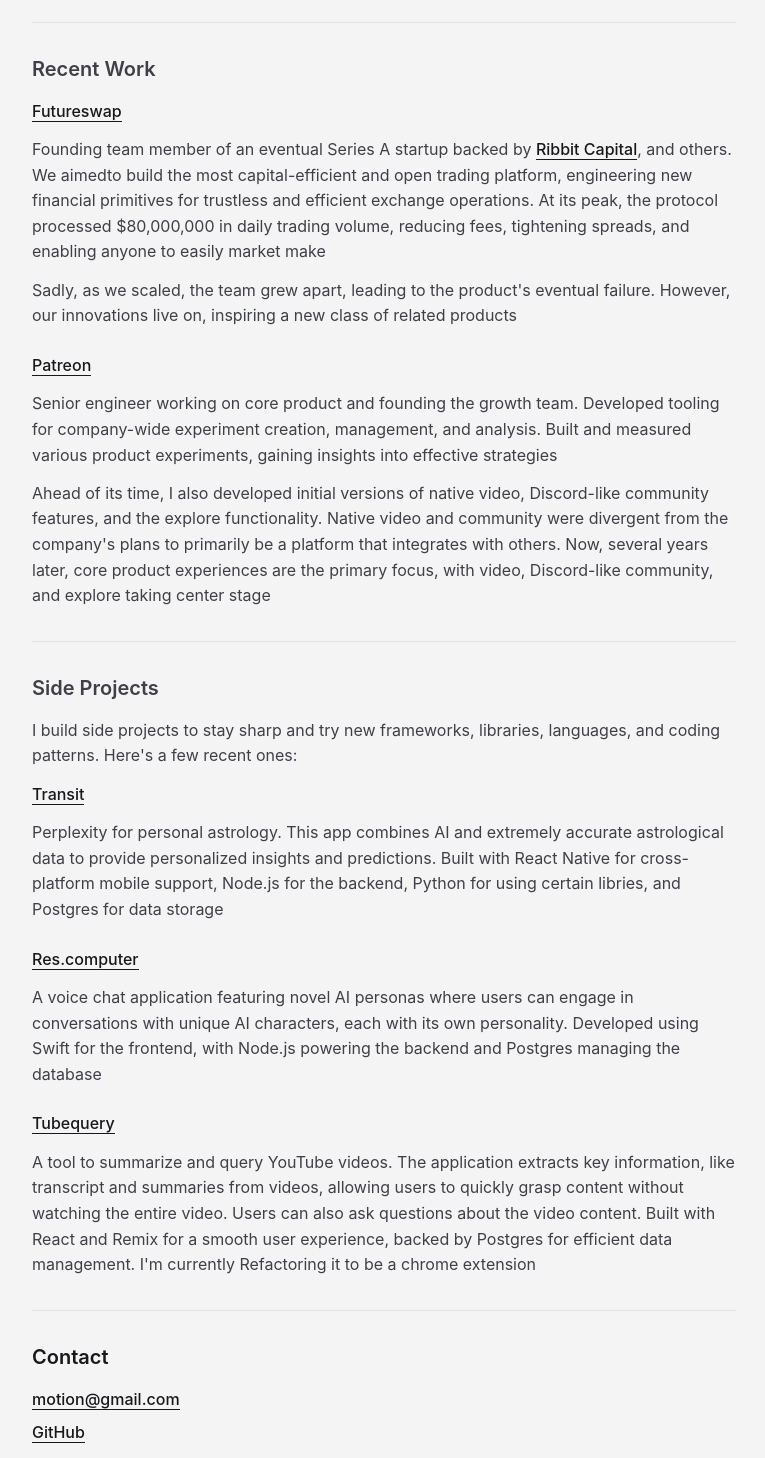
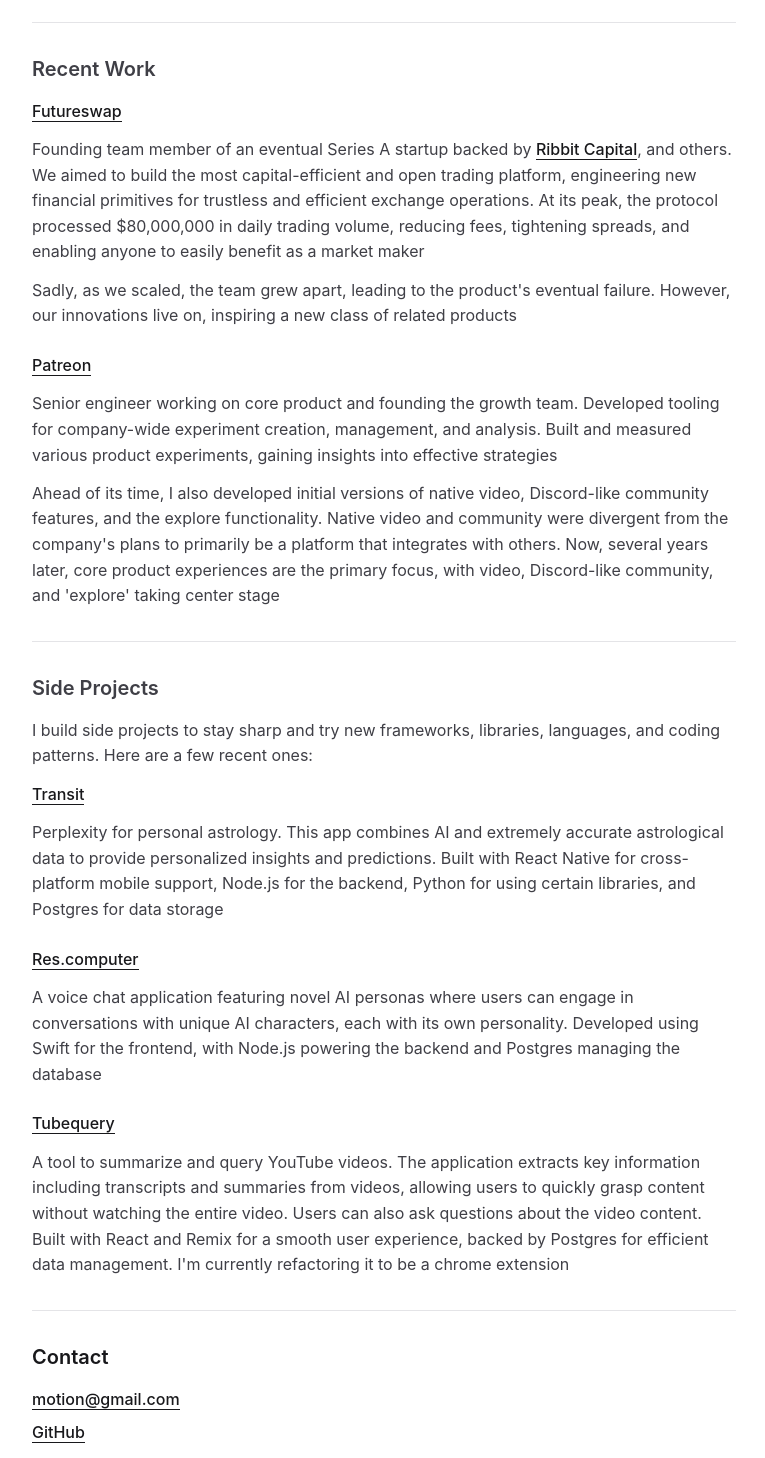
Before and after one commit to mikejonas/portfolio-site, a React (Vite) app: page / in a window 1280 px wide. Shown: the part 220-1678 px from the top of the page, without its empty margins (256-1021 px from the left). Built offline with nearby package versions, Linux system fonts and the light colour scheme.

Commit message:
fix typos

```diff
--- a/src/pages/Portfolio.tsx
+++ b/src/pages/Portfolio.tsx
@@ -5,20 +5,21 @@
 
 const Portfolio: React.FC = () => {
   return (
+    <div className="min-h-screen bg-white dark:bg-zinc-900 purple:bg-purple-light green:bg-green-light pink:bg-pink-light">
       <div className="max-w-3xl mx-auto pb-8 pt-16 px-4 sm:px-6 lg:px-8">
         <div className="flex justify-between items-center mb-6">
-        <h1 className="text-2xl font-semibold text-zinc-900 dark:text-zinc-100">
+          <h1 className="text-2xl font-semibold text-zinc-900 dark:text-zinc-100 purple:text-purple-dark green:text-green-dark pink:text-pink-dark">
             Mike Jonas
           </h1>
           <DarkModeToggle />
         </div>
 
-      <main className="group text-zinc-700 dark:text-zinc-300">
+        <main className="text-zinc-700 dark:text-zinc-300 purple:text-purple-dark green:text-green-dark pink:text-pink-dark">
           <section className="mb-8">
             <p>Builder, creator, coder</p>
             <p>
               Solving problems, learning, working on exciting missions, creating
-            refined produts, and staying on the cutting edge
+              refined products, and staying on the cutting edge
             </p>
           </section>
 
@@ -39,12 +40,12 @@
                   <StyledLink external to="https://ribbitcap.com/our-bets/">
                     Ribbit Capital
                   </StyledLink>
-                , and others. We aimedto build the most capital-efficient and
-                open trading platform, engineering new financial primitives for
-                trustless and efficient exchange operations. At its peak, the
-                protocol processed $80,000,000 in daily trading volume, reducing
-                fees, tightening spreads, and enabling anyone to easily market
-                make
+                  , and others. We aimed to build the most capital-efficient and
+                  open trading platform, engineering new financial primitives
+                  for trustless and efficient exchange operations. At its peak,
+                  the protocol processed $80,000,000 in daily trading volume,
+                  reducing fees, tightening spreads, and enabling anyone to
+                  easily benefit as a market maker
                 </p>
                 <p>
                   Sadly, as we scaled, the team grew apart, leading to the
@@ -60,19 +61,20 @@
                   </StyledLink>
                 </p>
                 <p className="mt-2">
-                Senior engineer working on core product and founding the growth
-                team. Developed tooling for company-wide experiment creation,
-                management, and analysis. Built and measured various product
-                experiments, gaining insights into effective strategies
+                  Senior engineer working on core product and founding the
+                  growth team. Developed tooling for company-wide experiment
+                  creation, management, and analysis. Built and measured various
+                  product experiments, gaining insights into effective
+                  strategies
                 </p>
                 <p>
                   Ahead of its time, I also developed initial versions of native
                   video, Discord-like community features, and the explore
                   functionality. Native video and community were divergent from
                   the company's plans to primarily be a platform that integrates
-                with others. Now, several years later, core product experiences
-                are the primary focus, with video, Discord-like community, and
-                explore taking center stage
+                  with others. Now, several years later, core product
+                  experiences are the primary focus, with video, Discord-like
+                  community, and 'explore' taking center stage
                 </p>
               </div>
             </div>
@@ -84,12 +86,16 @@
             <p className="text-xl font-semibold mb-4">Side Projects</p>
             <p>
               I build side projects to stay sharp and try new frameworks,
-            libraries, languages, and coding patterns. Here's a few recent ones:
+              libraries, languages, and coding patterns. Here are a few recent
+              ones:
             </p>
             <div className="space-y-6">
               <div>
                 <p>
-                <StyledLink external to="https://github.com/mikejonas/transit">
+                  <StyledLink
+                    external
+                    to="https://github.com/mikejonas/transit"
+                  >
                     Transit
                   </StyledLink>
                 </p>
@@ -98,7 +104,7 @@
                   extremely accurate astrological data to provide personalized
                   insights and predictions. Built with React Native for
                   cross-platform mobile support, Node.js for the backend, Python
-                for using certain libries, and Postgres for data storage
+                  for using certain libraries, and Postgres for data storage
                 </p>
               </div>
 
@@ -112,11 +118,11 @@
                   </StyledLink>
                 </p>
                 <p className="mt-2">
-                A voice chat application featuring novel AI personas where users
-                can engage in conversations with unique AI characters, each with
-                its own personality. Developed using Swift for the frontend,
-                with Node.js powering the backend and Postgres managing the
-                database
+                  A voice chat application featuring novel AI personas where
+                  users can engage in conversations with unique AI characters,
+                  each with its own personality. Developed using Swift for the
+                  frontend, with Node.js powering the backend and Postgres
+                  managing the database
                 </p>
               </div>
 
@@ -131,12 +137,13 @@
                 </p>
                 <p className="mt-2">
                   A tool to summarize and query YouTube videos. The application
-                extracts key information, like transcript and summaries from
-                videos, allowing users to quickly grasp content without watching
-                the entire video. Users can also ask questions about the video
-                content. Built with React and Remix for a smooth user
-                experience, backed by Postgres for efficient data management.
-                I'm currently Refactoring it to be a chrome extension
+                  extracts key information including transcripts and summaries
+                  from videos, allowing users to quickly grasp content without
+                  watching the entire video. Users can also ask questions about
+                  the video content. Built with React and Remix for a smooth
+                  user experience, backed by Postgres for efficient data
+                  management. I'm currently refactoring it to be a chrome
+                  extension
                 </p>
               </div>
             </div>
@@ -181,6 +188,7 @@
 
         <Footer />
       </div>
+    </div>
   );
 };
 
```
Lines whose indentation alone changed are shown as unchanged.
